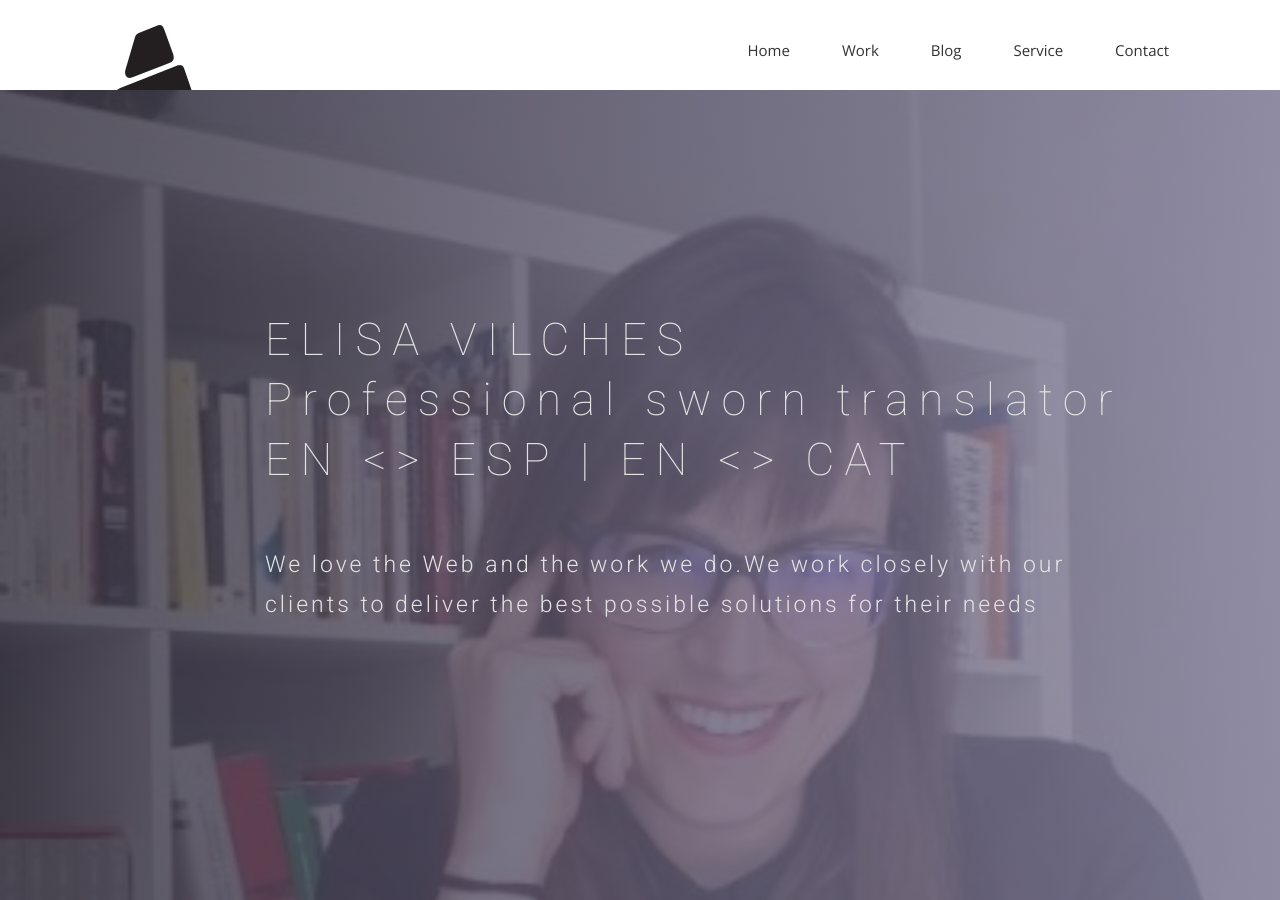
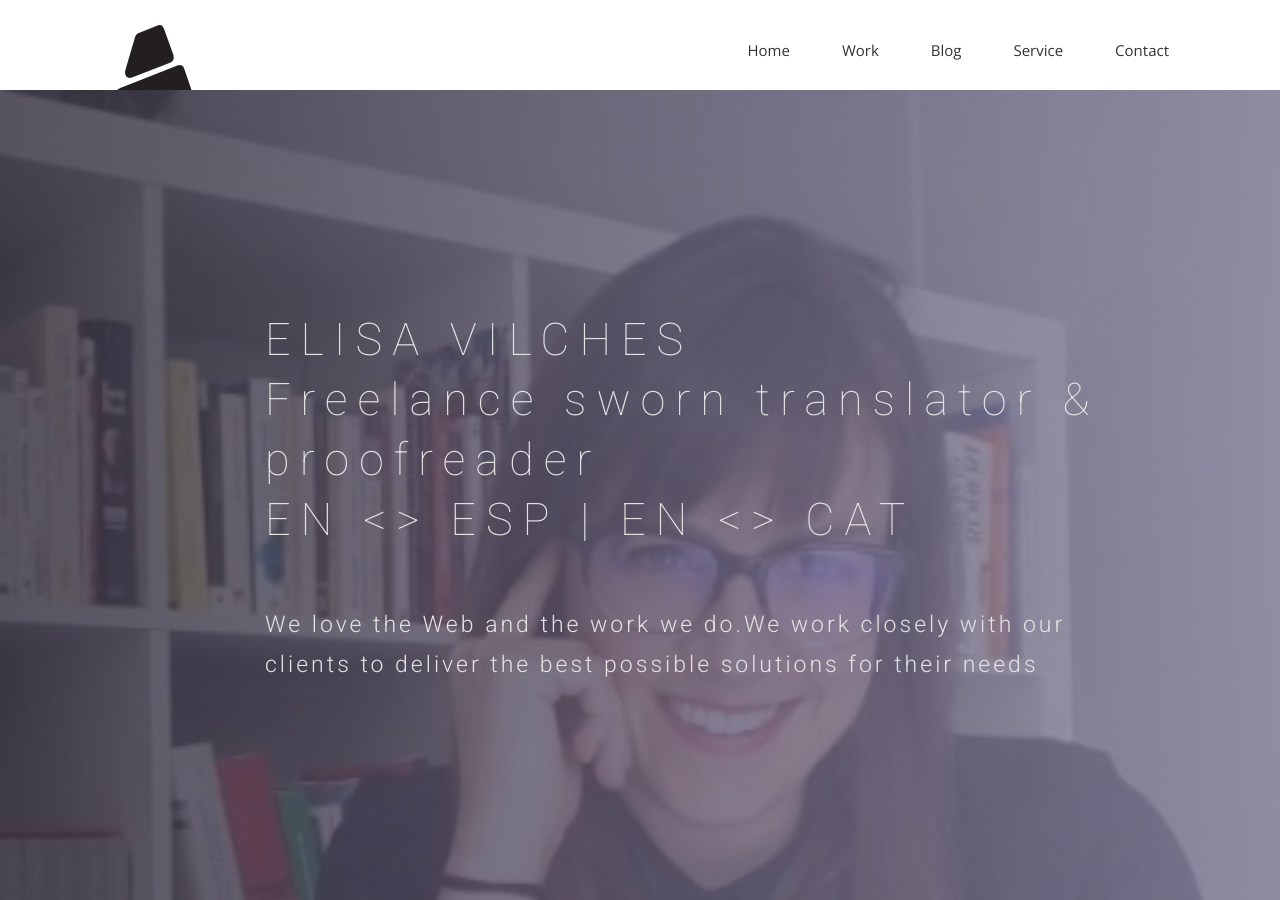
Before and after one commit to elisavilches/elisavilches.github.io, a Jekyll site: the page built from index.html, in a window 1280 px wide and 900 px high. Built offline with Jekyll 4.4.1, drawn with Linux system fonts in a browser that asks for light colours; nearby versions of some CDN libraries; some web fonts are replaced.

Commit message:
primeros contenidos

```diff
--- a/index.html
+++ b/index.html
@@ -10,7 +10,7 @@ permalink: /
     <div class="row">
       <div class="col-md-10 col-md-offset-2">
         <div class="block">
-          <h1 class="animated fadeInUp">ELISA VILCHES <br> Professional sworn translator <br> EN &lt;&gt; ESP | EN &lt;&gt; CAT </h1>
+          <h1 class="animated fadeInUp">ELISA VILCHES <br> Freelance sworn translator &amp; proofreader <br> EN &lt;&gt; ESP | EN &lt;&gt; CAT </h1>
           <p class="animated fadeInUp">We love the Web and the work we do.We work closely with our </br> clients to deliver the best possible solutions for their needs</p>
         </div>
       </div>
```
